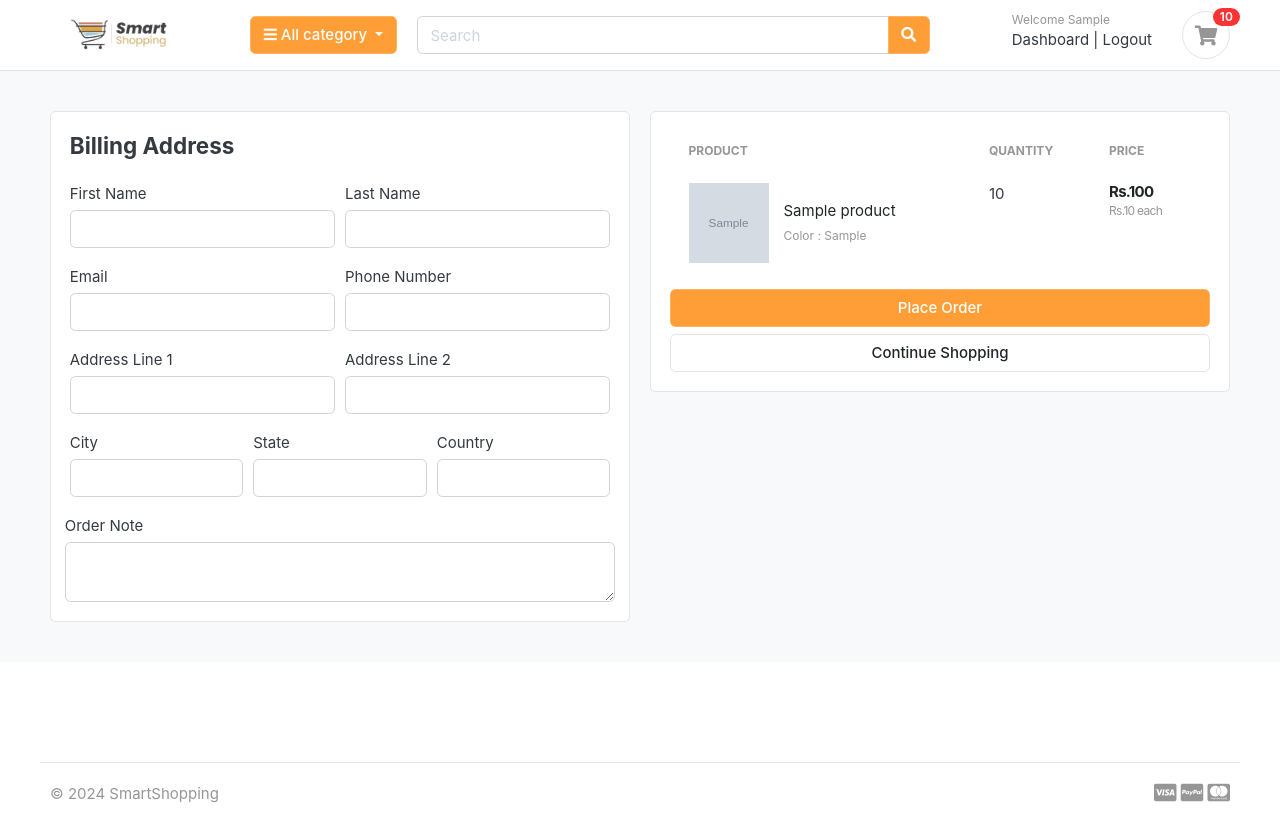
After one commit to hprasath2306/SmartShopping-django, a Django app: page /cart/checkout/ in a window 1280 px wide. The commit adds this page. Run offline with Django 5.2, Linux system fonts and the light colour scheme; a user stored in the database is signed in; tables that the repository leaves empty hold one stand-in row (values such as "Sample post"); grey boxes marked "Sample" are stand-in pictures; some libraries are stand-ins or nearby versions; some web fonts are replaced.

Commit message:
added cart features

```diff
--- a/carts/context_processors.py
+++ b/carts/context_processors.py
@@ -8,7 +8,10 @@ def counter(request):
     else:
         try:
             cart = Cart.objects.filter(cart_id=_cart_id_(request))
-            cart_items = CartItem.objects.all().filter(cart=cart[:1])
+            if request.user.is_authenticated:
+                cart_items = CartItem.objects.all().filter(user=request.user)
+            else:
+                cart_items = CartItem.objects.all().filter(cart=cart[:1])
             for cart_item in cart_items:
                 cart_count = cart_count+cart_item.quantity
         except Cart.DoesNotExist:
--- a/carts/models.py
+++ b/carts/models.py
@@ -1,5 +1,6 @@
 from django.db import models
 from store.models import Product, Variation
+from accounts.models import Account
 
 # Create your models here.
 
@@ -15,9 +16,10 @@ class Cart(models.Model):
 
 
 class CartItem(models.Model):
+    user = models.ForeignKey(Account,on_delete=models.CASCADE,null = True)
     product = models.ForeignKey(Product,on_delete=models.CASCADE)
     variations = models.ManyToManyField(Variation,blank=True)
-    cart = models.ForeignKey(Cart,on_delete=models.CASCADE)
+    cart = models.ForeignKey(Cart,on_delete=models.CASCADE,null=True)
     quantity = models.IntegerField()
     is_active = models.BooleanField(default=True)
 
--- a/carts/urls.py
+++ b/carts/urls.py
@@ -4,6 +4,8 @@ from . import views
 urlpatterns = [
     path('',views.cart,name='cart'),
     path('add_cart/<int:product_id>/',views.add_cart,name='add_cart'),
+    path('add_cart_store/<int:product_id>/',views.add_cart_store,name='add_cart_store'),
     path('remove_cart/<int:product_id>/<int:cart_item_id>/',views.remove_cart,name='remove_cart'),
-    path('remove_cart_item/<int:product_id>/<int:cart_item_id>/',views.remove_cart_item,name='remove_cart_item')
+    path('remove_cart_item/<int:product_id>/<int:cart_item_id>/',views.remove_cart_item,name='remove_cart_item'),
+    path('checkout/',views.checkout,name='checkout'),
 ]
--- a/carts/views.py
+++ b/carts/views.py
@@ -2,6 +2,7 @@ from django.shortcuts import get_object_or_404, render,redirect
 
 from store.models import Variation
 from .models import Product,Cart,CartItem
+from django.contrib.auth.decorators import login_required
 
 # Create your views here.
 
@@ -12,8 +13,7 @@ def _cart_id_(request):
 
     return cart
 
-
-def add_cart(request,product_id):
+def add_cart_store(request,product_id):
     product = Product.objects.get(id=product_id)
     product_variation = []
     if request.method=='POST':
@@ -71,15 +71,125 @@ def add_cart(request,product_id):
             cart_item.variations.clear()
             cart_item.variations.add(*product_variation)
         cart_item.save()
+    return redirect('store')
+
+def add_cart(request,product_id):
+    current_user = request.user
+    product = Product.objects.get(id=product_id)
+    if current_user.is_authenticated:
+        product_variation = []
+        if request.method=='POST':
+            for item in request.POST:
+                key = item
+                value = request.POST[key]
+                try:
+                    variation = Variation.objects.get(product=product,variation_category__iexact=key,variation_value__iexact=value)
+                    product_variation.append(variation)
+                except:
+                    pass
+        is_cart_item_exists = CartItem.objects.filter(product=product,user=current_user).exists()
+        if is_cart_item_exists:
+            cart_item = CartItem.objects.filter(product=product,user=current_user)
+            ex_var_list=[]
+            id=[]
+            for item in cart_item:
+                existing_variation = item.variations.all()
+                ex_var_list.append(list(existing_variation))
+                id.append(item.id)
+
+            if product_variation in ex_var_list:
+                index = ex_var_list.index(product_variation)
+                item_id = id[index]
+                item = CartItem.objects.get(product=product,id=item_id)
+                item.quantity+=1
+                item.save()
+
+            else:
+                item = CartItem.objects.create(product=product,quantity=1,user=current_user)
+                if len(product_variation)>0:
+                    item.variations.clear()
+                    item.variations.add(*product_variation)
+                item.save()
+        else:
+            cart_item = CartItem.objects.create(
+                product = product,
+                quantity = 1,
+                user = current_user,
+            )
+            if len(product_variation)>0:
+                cart_item.variations.clear()
+                cart_item.variations.add(*product_variation)
+            cart_item.save()
+        return redirect('cart')
+    else:
+        product_variation = []
+        if request.method=='POST':
+            for item in request.POST:
+                key = item
+                value = request.POST[key]
+                try:
+                    variation = Variation.objects.get(product=product,variation_category__iexact=key,variation_value__iexact=value)
+                    product_variation.append(variation)
+                except:
+                    pass
+
+        try:
+            cart = Cart.objects.get(cart_id=_cart_id_(request))
+        except Cart.DoesNotExist:
+            cart = Cart.objects.create(
+                cart_id = _cart_id_(request)
+            )
+        cart.save()
+        is_cart_item_exists = CartItem.objects.filter(product=product,cart=cart).exists()
+        if is_cart_item_exists:
+            cart_item = CartItem.objects.filter(product=product,cart=cart)
+            # existing_candidates
+            # current
+            #item_id
+            ex_var_list=[]
+            id=[]
+            for item in cart_item:
+                existing_variation = item.variations.all()
+                ex_var_list.append(list(existing_variation))
+                id.append(item.id)
+            print(ex_var_list)
+
+
+            if product_variation in ex_var_list:
+                index = ex_var_list.index(product_variation)
+                item_id = id[index]
+                item = CartItem.objects.get(product=product,id=item_id)
+                item.quantity+=1
+                item.save()
+
+            else:
+                item = CartItem.objects.create(product=product,quantity=1,cart=cart)
+                if len(product_variation)>0:
+                    item.variations.clear()
+                    item.variations.add(*product_variation)
+                item.save()
+        else:
+            cart_item = CartItem.objects.create(
+                product = product,
+                quantity = 1,
+                cart = cart,
+            )
+            if len(product_variation)>0:
+                cart_item.variations.clear()
+                cart_item.variations.add(*product_variation)
+            cart_item.save()
     return redirect('cart')
 
 
 
 def remove_cart(request,product_id,cart_item_id):
-    cart = Cart.objects.get(cart_id = _cart_id_(request))
     product = get_object_or_404(Product,id=product_id)
     try:
-        cart_item = CartItem.objects.get(product=product,cart=cart,id=cart_item_id)
+        if request.user.is_authenticated:
+            cart_item = CartItem.objects.get(product=product,user=request.user,id=cart_item_id)
+        else:
+            cart = Cart.objects.get(cart_id = _cart_id_(request))
+            cart_item = CartItem.objects.get(product=product,cart=cart,id=cart_item_id)
         if cart_item.quantity>1:
             cart_item.quantity-=1
             cart_item.save()
@@ -91,9 +201,12 @@ def remove_cart(request,product_id,cart_item_id):
 
 
 def remove_cart_item(request,product_id,cart_item_id):
-    cart = Cart.objects.get(cart_id=_cart_id_(request))
     product = get_object_or_404(Product,id=product_id)
-    cart_item = CartItem.objects.get(product=product,cart=cart,id=cart_item_id)
+    if request.user.is_authenticated:
+        cart_item = CartItem.objects.get(product=product,user=request.user,id=cart_item_id)
+    else:
+        cart = Cart.objects.get(cart_id=_cart_id_(request))
+        cart_item = CartItem.objects.get(product=product,cart=cart,id=cart_item_id)
     cart_item.delete()
     return redirect('cart')
 
@@ -101,8 +214,11 @@ def remove_cart_item(request,product_id,cart_item_id):
 
 def cart(request,total=0,quantity=0,cart_item=None):
     try:
-        cart = Cart.objects.get(cart_id=_cart_id_(request))
-        cart_items = CartItem.objects.filter(cart=cart,is_active=True)
+        if request.user.is_authenticated:
+            cart_items = CartItem.objects.filter(user=request.user,is_active=True)
+        else:
+            cart = Cart.objects.get(cart_id=_cart_id_(request))
+            cart_items = CartItem.objects.filter(cart=cart,is_active=True)
         for cart_item in cart_items:
             total = total+cart_item.product.price*cart_item.quantity
             quantity+=cart_item.quantity
@@ -119,3 +235,29 @@ def cart(request,total=0,quantity=0,cart_item=None):
         'grand_total':grand_total,
     }
     return render(request,'store/cart.html',context)
+
+
+@login_required(login_url='login')
+def checkout(request,total=0,quantity=0,cart_item=None):
+    try:
+        if request.user.is_authenticated:
+            cart_items = CartItem.objects.filter(user=request.user,is_active=True)
+        else:
+            cart = Cart.objects.get(cart_id=_cart_id_(request))
+            cart_items = CartItem.objects.filter(cart=cart,is_active=True)
+        for cart_item in cart_items:
+            total = total+cart_item.product.price*cart_item.quantity
+            quantity+=cart_item.quantity
+        tax = (2*total)/100
+        grand_total = total+tax
+    except:
+        pass
+
+    context = {
+        'total':total,
+        'quantity':quantity,
+        'cart_items':cart_items,
+        'tax':tax,
+        'grand_total':grand_total,
+    }
+    return render(request,'store/checkout.html',context)
--- a/templates/store/cart.html
+++ b/templates/store/cart.html
@@ -104,7 +104,7 @@
                 <p class="text-center mb-3">
                     <img src="{% static './images/misc/payments.png' %}" height="26">
                 </p>
-                <a href="./place-order.html" class="btn btn-primary btn-block"> Checkout </a>
+                <a href="{% url 'checkout' %}" class="btn btn-primary btn-block"> Checkout </a>
                 <a href="{% url 'store' %}" class="btn btn-light btn-block">Continue Shopping</a>
             </div> <!-- card-body.// -->
             </div> <!-- card.// -->
--- /dev/null
+++ b/templates/store/checkout.html
@@ -0,0 +1,136 @@
+{% extends 'base.html' %}
+
+{% load static %}
+
+{% block content %}
+
+
+<section class="section-content padding-y bg">
+    <div class="container">
+
+    <!-- ============================ COMPONENT 1 ================================= -->
+    <div class="row">
+        <aside class="col-lg-6">
+    <div class="card">
+      <div class="card-body">
+        <h4 class="card-title mb-4">Billing Address</h4>
+        <form action="" method="post">
+            {% csrf_token %}
+            <div class="form-row">
+                <div class="col form-group">
+                    <label for="">First Name</label>
+                    <input type="text" name="first_name" class="form-control" required>
+                </div>
+                <div class="col form-group">
+                    <label for="">Last Name</label>
+                    <input type="text" name="last_name" class="form-control" required>
+                </div>
+            </div>
+            <div class="form-row">
+                <div class="col form-group">
+                    <label for="">Email</label>
+                    <input type="email" name="email" class="form-control" required>
+                </div>
+                <div class="col form-group">
+                    <label for="">Phone Number</label>
+                    <input type="number" name="phone" class="form-control" required>
+                </div>
+            </div>
+            <div class="form-row">
+                <div class="col form-group">
+                    <label for="">Address Line 1</label>
+                    <input type="text" name="address_line_1" class="form-control" required>
+                </div>
+                <div class="col form-group">
+                    <label for="">Address Line 2</label>
+                    <input type="text" name="address_line_2" class="form-control">
+                </div>
+            </div>
+            <div class="form-row">
+                <div class="col form-group">
+                    <label for="">City</label>
+                    <input type="text" name="city" class="form-control" required>
+                </div>
+                <div class="col form-group">
+                    <label for="">State</label>
+                    <input type="text" name="state" class="form-control" required>
+                </div>
+                <div class="col form-group">
+                    <label for="">Country</label>
+                    <input type="text" name="country" class="form-control" required>
+                </div>
+            </div>
+                <div class="form-row">
+                    <label for="">Order Note</label>
+                    <textarea name="order_note" rows="2" class="form-control"></textarea>
+                </div>
+
+      </div>
+    </div> <!-- card.// -->
+
+        </aside> <!-- col.// -->
+        <aside class="col-lg-6">
+
+            <div class="card">
+            <div class="card-body">
+                <table class="table table-borderless table-shopping-cart">
+                    <thead class="text-muted">
+                    <tr class="small text-uppercase">
+                      <th scope="col">Product</th>
+                      <th scope="col" width="120">Quantity</th>
+                      <th scope="col" width="120">Price</th>
+                    </tr>
+                    </thead>
+                    <tbody>
+                    {% for cart in cart_items %}
+                    <tr>
+                        <td>
+                            <figure class="itemside align-items-center">
+                                <div class="aside"><img src="{{ cart.product.images.url }}" class="img-sm"></div>
+                                <figcaption class="info">
+                                    <a href="{{ cart.product.get_url }}" class="title text-dark">{{cart.product.product_name}}</a>
+
+                                    <p class="text-muted small">
+                                        {% if cart.variations.all %}
+                                            {% for item in cart.variations.all %}
+                                                {{item.variation_category | capfirst}} : {{item.variation_value | capfirst}} <br>
+
+                                            {% endfor %}
+                                            {% endif %}
+                                    </p>
+                                </figcaption>
+                            </figure>
+                        </td>
+                        <td>
+                            <label for="">{{cart.quantity}}</label>
+                        </td>
+                        <td>
+                            <div class="price-wrap">
+                                <var class="price">Rs.{{ cart.sub_total }}</var>
+                                <small class="text-muted"> Rs.{{ cart.product.price }} each </small>
+                            </div> <!-- price-wrap .// -->
+                        </td>
+                    </tr>
+                    {% endfor %}
+                    </tbody>
+                    </table>
+                <button type="submit" name="submit" class="btn btn-primary btn-block">Place Order</button>
+                <a href="{% url 'store' %}" class="btn btn-light btn-block">Continue Shopping</a>
+            </form>
+            </div> <!-- card-body.// -->
+            </div> <!-- card.// -->
+
+    </aside> <!-- col.// -->
+
+
+    </div> <!-- row.// -->
+    <!-- ============================ COMPONENT 1 END .// ================================= -->
+
+    </div> <!-- container .//  -->
+    </section>
+    <!-- ========================= SECTION CONTENT END// ========================= -->
+    </body>
+    </html>
+
+
+{% endblock %}
--- a/templates/store/store.html
+++ b/templates/store/store.html
@@ -149,7 +149,7 @@
                     {% if product.stock <= 0 %}
                     <h5 class="text-danger">Out of Stock</h5>
                     {% else %}
-                    <a href="{% url 'add_cart' product.id %}" class="btn btn-block btn-primary">Add to cart </a>
+                    <a href="{% url 'add_cart_store' product.id %}" class="btn btn-block btn-primary">Add to cart </a>
                     {% endif %}
                 </figcaption>
             </figure>
```
Also changed, not shown: accounts/views.py (+56 -2 lines), requirements.txt (added, +10 -0 lines), carts/migrations/0003_cartitem_user_alter_cartitem_cart.py (added).
